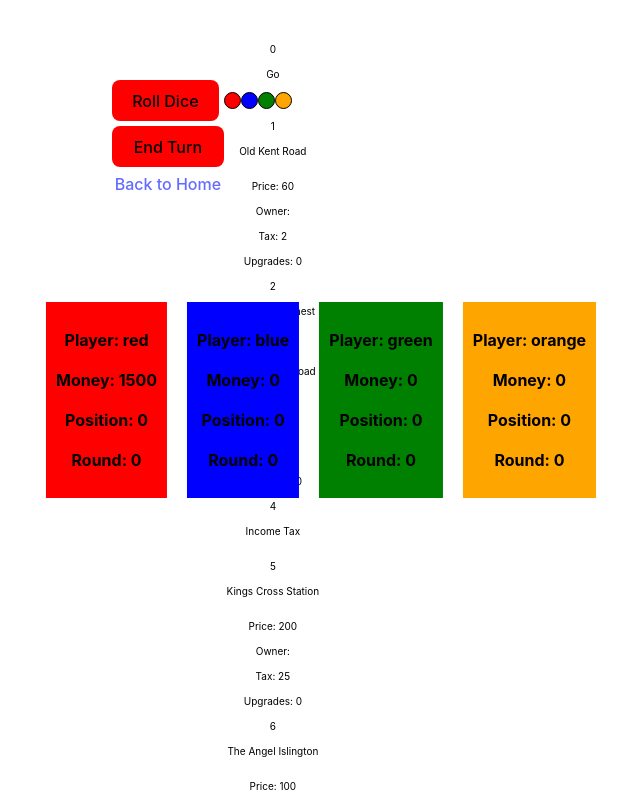
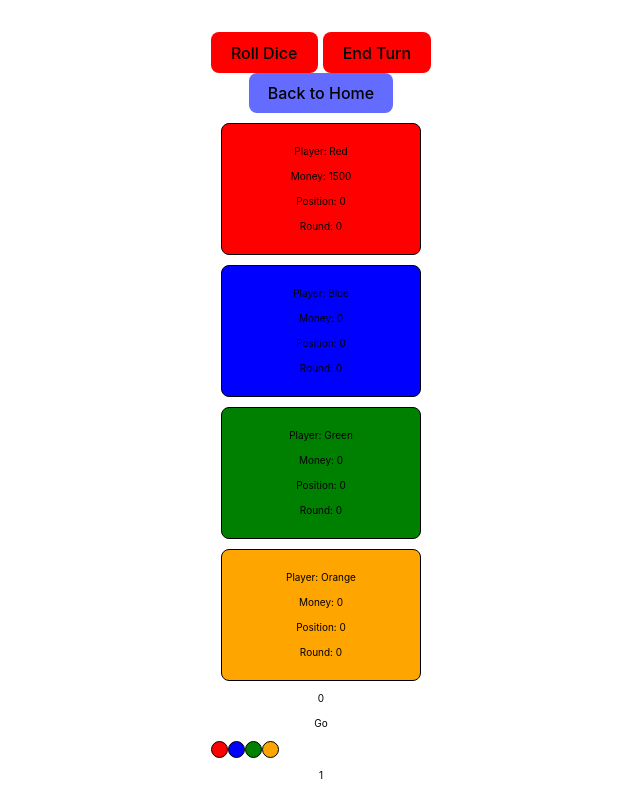
Before and after one commit to pslib-cz/2023-p3a-mpa-react-project-HonzaVrbensky, a React (Vite) app in the folder monopoly/: page /game in a window 1280 px wide. Shown: the top 794 px of the page, without its empty margins (319-959 px from the left). Built offline with nearby package versions, Linux system fonts and the light colour scheme.

Commit message:
css classes

```diff
--- a/monopoly/src/pages/GameBoardPage.Module.css
+++ b/monopoly/src/pages/GameBoardPage.Module.css
@@ -6,6 +6,16 @@
     background-color: #DDEEDD;
 
     min-width: 100%;
+}
+
+.page-box {
+  display: flex;
+  margin-left: -13rem;
+}
+
+.flexed-items {
+    display: flex;
+    gap: 0.5rem;
 }
 
 /* justifyContent: "center", alignItems: "center", top: "50%", left: "50%", transform: "translate(-50%, -50%)" */
@@ -23,6 +33,27 @@ p {
 }
 
 .bold-text {
+  font-weight: bold;
+}
+
+.button-box {
+  display: flex;
+  flex-direction: column;
+  gap: 5px;
+  margin-top: "3rem";
+  min-width: "103px"
+}
+
+.player-info--box {
+  position: absolute;
+  display: flex;
+  top: 50%;
+  left: 50%;
+  transform: translate(-50%, -50%);
+}
+
+.player-info--text {
+  font-size: 16px;
   font-weight: bold;
 }
 
--- a/monopoly/src/pages/GameBoardPage.tsx
+++ b/monopoly/src/pages/GameBoardPage.tsx
@@ -2,6 +2,7 @@ import React, { useContext, useState, useEffect } from 'react';
 import { Link } from 'react-router-dom';
 import { GameContext } from './../../types/GameProvider';
 import Styles from './GameBoardPage.module.css';
+import Styles2 from './HomePage.module.css';
 import { Player } from '../../types/Player';
 import { properties } from '../../types/data/Spaces';
 
@@ -63,12 +64,14 @@ const GameBoardPage: React.FC = () => {
 
 if (state.gameOver) {
   return (
-    <div>
-      <h1>Game Over!</h1>
-      <p style={{fontSize: "23px", color: "white"}}>{currentPlayer.color} wins!</p>
-      <div>
+    <div className={Styles2["content-box"]}>
+      <h1 className={Styles2["warning-text"]}>Game Over!</h1>
+      <p style={{fontSize: "23px"}}>{currentPlayer.color} wins!</p>
+      <div className={Styles["flexed-items"]}>
         <button onClick={handleNewGame}>New Game</button>
-        <Link to="/">Back to Home</Link>
+        <div className={Styles2["btn--small"]}>
+          <Link style={{color: "black"}} to="/">Back to Home</Link>
+        </div>
       </div>
     </div>
   );
@@ -76,25 +79,27 @@ if (state.gameOver) {
 }
 
   return (
-    <div style={{ display: "flex", marginLeft: "-13rem"}}>
+    <div className={Styles["page-box"]}>
 
-      <div style={{display: "flex", flexDirection: "column", gap: "5px", marginTop: "3rem", minWidth: "103px"}}>
+      <div className={Styles["button-box"]}>
         <button style={{backgroundColor: currentPlayer.color, color: 'black', marginRight: "5px", minWidth: "103px"}} onClick={handleDiceRoll}>Roll Dice</button>
         {isPurchasable && currentPlayer.money > currentSpace.price && <button onClick={handleBuyProperty} style={{backgroundColor: currentPlayer.color, color: 'black', marginRight: "5px", minWidth: "103px"}}>Buy Property</button>}
         {isPurchasable && isUpgradable && currentSpace.owner == currentPlayer.id &&  (<button onClick={handleUpgradeProperty} style={{backgroundColor: currentPlayer.color, color: 'black', marginRight: "5px", minWidth: "103px"}}>Upgrade Property</button>)}
         <button onClick={handleEndTurn} style={{backgroundColor: currentPlayer.color, color: 'black'}}>End Turn</button>
-        <Link to="/">Back to Home</Link>
+        <div className={Styles2["btn--small"]}>
+          <Link style={{color: "black"}} to="/">Back to Home</Link>
+        </div>
       </div>
       {/*<pre>{JSON.stringify(state.currentRound)}</pre>
       <pre>{JSON.stringify(state.players, null, 2)}</pre>*/}
 
-<div style={{position: "absolute", display: "flex", top: "50%", left: "50%", transform: "translate(-50%, -50%)" }}>
+<div className={Styles["player-info--box"]}>
         {state.players.map((player, index) => (
-          <div key={index} style={{backgroundColor: player.color, padding: '10px', margin: '10px'}}>
-            <p style={{fontSize: "16px", fontWeight: "bold"}}>Player: {player.color}</p>
-            <p style={{fontSize: "16px", fontWeight: "bold"}}>Money: {player.money}</p>
-            <p style={{fontSize: "16px", fontWeight: "bold"}}>Position: {player.position}</p>
-            <p style={{fontSize: "16px", fontWeight: "bold"}}>Round: {player.round}</p>
+          <div key={index} style={{backgroundColor: player.color, padding: '10px', margin: '10px', borderRadius: "0.5rem", border: "1px solid black"}}>
+            <p className={Styles["player-info--text"]}>Player: {player.color}</p>
+            <p className={Styles["player-info--text"]}>Money: {player.money}</p>
+            <p className={Styles["player-info--text"]}>Position: {player.position}</p>
+            <p className={Styles["player-info--text"]}>Round: {player.round}</p>
           </div>
         ))}
       </div>
--- /dev/null
+++ b/monopoly/src/pages/HomePage.module.css
@@ -0,0 +1,42 @@
+.content-box {
+    display: flex;
+    flex-direction: column;
+    gap: 1rem;
+    padding: 1rem;
+    background-color: #f9f9f9;
+    border: 1px solid black;
+    border-radius: 1rem;
+    padding-block: 5rem;
+    padding-inline: 5rem;
+    box-shadow: 4px 8px #DCDCDC;
+}
+
+h1, p {
+    color: black;
+}
+
+.warning-text {
+    color: red;
+}
+
+.btn {
+    font-size: 20px;
+    margin: 0 auto;
+    padding: 0.5rem 1rem;
+    background-color: #646cff;
+    color: black;
+    border: none;
+    border-radius: 0.5rem;
+    max-width: 7rem;
+}
+
+.btn--small {
+    font-size: 16px;
+    margin: 0 auto;
+    padding: 0.5rem 1rem;
+    background-color: #646cff;
+    color: black;
+    border: none;
+    border-radius: 0.5rem;
+    max-width: 7rem;
+}
--- a/monopoly/src/pages/HomePage.tsx
+++ b/monopoly/src/pages/HomePage.tsx
@@ -1,12 +1,14 @@
 import React from 'react';
 import { Link } from 'react-router-dom';
+import Styles from './HomePage.module.css';
 
 const HomePage: React.FC = () => {
   return (
-    <div>
+    <div className={Styles["content-box"]}>
       <h1>Monopoly Game</h1>
-      <p>Welcome to Monopoly!</p>
-      <Link to="/game">Start Game</Link>
+      <div className={Styles["btn"]}>
+        <Link style={{color: "black"}} to="/game">Start Game</Link>
+      </div>
     </div>
   );
 }
--- a/monopoly/types/GameProvider.tsx
+++ b/monopoly/types/GameProvider.tsx
@@ -13,10 +13,10 @@ export const GameContext = createContext<IGameContext>({} as IGameContext);
 
 const initialState: GameState = {
     gameOver: false,
-    players: [{ id: 0, position: 0, name: "Player 1", money: 1500, round: 0, color: "red"},
-              { id: 1, position: 0, name: "Player 2", money: 0, round: 0, color: "blue"},
-              { id: 2, position: 0, name: "Player 3", money: 0, round: 0, color: "green"},
-              { id: 3, position: 0, name: "Player 4", money: 0, round: 0, color: "orange"},],
+    players: [{ id: 0, position: 0, name: "Player 1", money: 1500, round: 0, color: "Red"},
+              { id: 1, position: 0, name: "Player 2", money: 0, round: 0, color: "Blue"},
+              { id: 2, position: 0, name: "Player 3", money: 0, round: 0, color: "Green"},
+              { id: 3, position: 0, name: "Player 4", money: 0, round: 0, color: "Orange"},],
     currentPlayerIndex: 0,
     currentRound: 1,
     gameBoard: {
```
